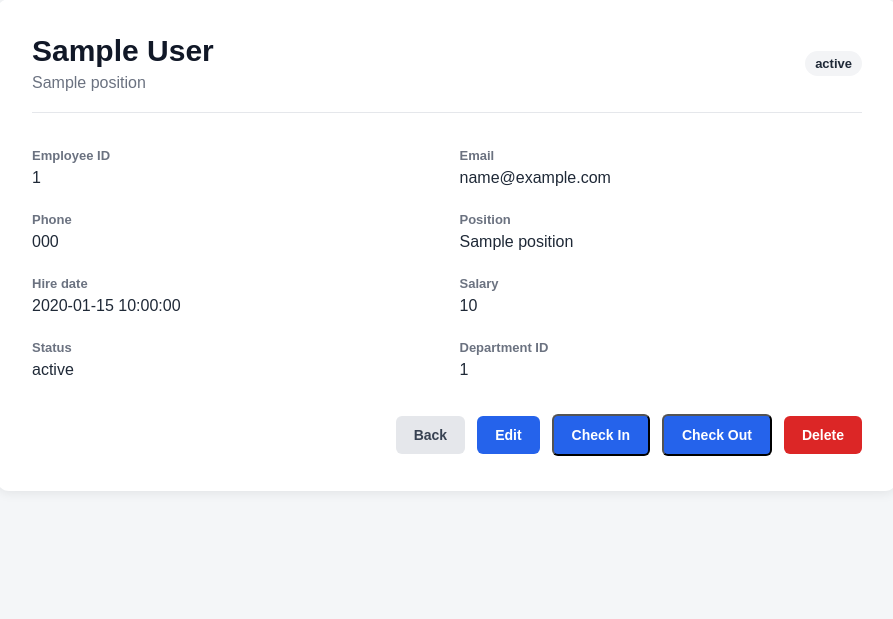
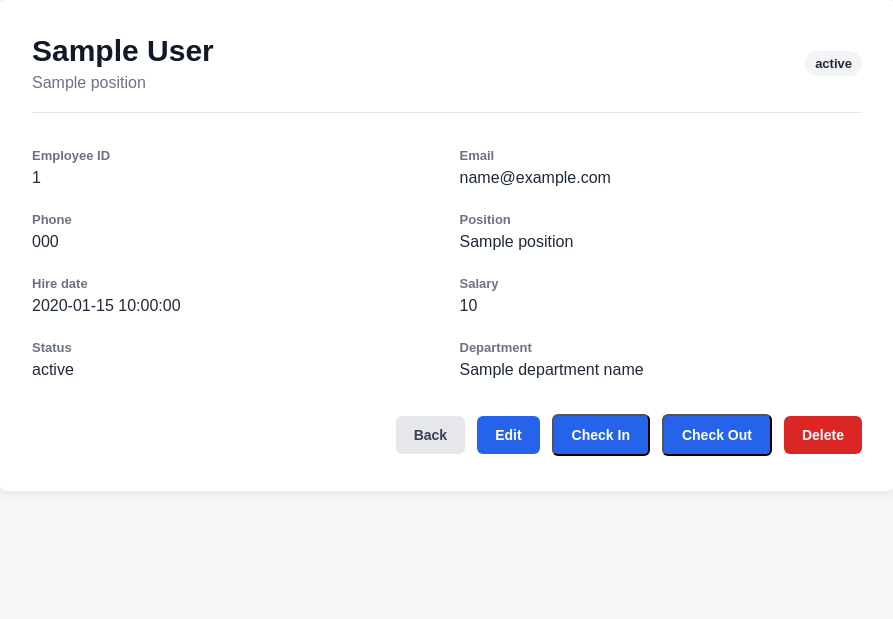
Before and after one commit to DVeljko/MyWorkers, a Flask app: template web_service/templates/employee_profile.html in a window 1280 px wide. Shown: the part 41-660 px from the top of the page, without its empty margins (193-1086 px from the left). Run offline with Flask 3, Linux system fonts and the light colour scheme; the template is opened without the code that fills it: most values are stand-ins (such as "Sample title", 1, 10 or a date in 2020).

Commit message:
Display department name on employee profile

```diff
--- a/web_service/app.py
+++ b/web_service/app.py
@@ -159,10 +159,27 @@ def employee_profile(employee_id):
 
     if response.status_code == 200:
         employee = response.json()
+        department_id = employee['department_id']
+
+        department_response = requests.get(
+            f"{DEPARTMENT_SERVICE_URL}/departments/{department_id}",
+            timeout=3
+        )
+
+        if department_response.status_code != 200:
+            return render_template(
+                "employee_profile.html",
+                employee=employee,
+                error="Could not load department"
+            )
+
+        department = department_response.json()
+        department_name = department['name']
 
         return render_template(
             "employee_profile.html",
-            employee=employee
+            employee=employee,
+            department_name = department_name
         )
 
     error = response.json().get("error", "Something went wrong.")
--- a/web_service/templates/employee_profile.html
+++ b/web_service/templates/employee_profile.html
@@ -62,8 +62,8 @@
                 </div>
 
                 <div class="profile-item">
-                    <span class="profile-label">Department ID</span>
-                    <span>{{ employee.department_id }}</span>
+                    <span class="profile-label">Department</span>
+                    <span>{{ department_name }}</span>
                 </div>
 
             </div>
```
